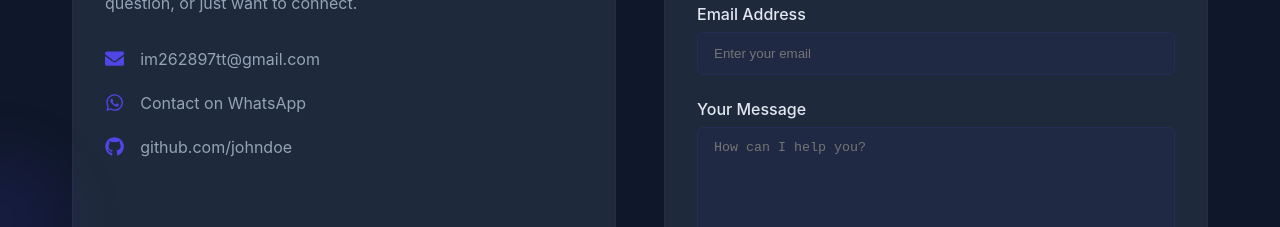
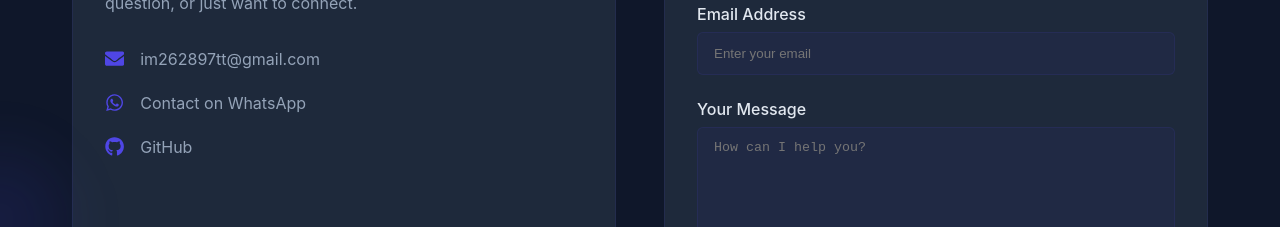
Before and after one commit to immustafa37/mustafa-portfolio, a React (Create React App) app: page / in a window 1280 px wide. Shown: the part 3460-3687 px from the top of the page. Built offline with nearby package versions, Linux system fonts and the light colour scheme.

Commit message:
added github link, email and whatsapp number for contact

```diff
--- a/src/components/ContactSection/ContactSection.js
+++ b/src/components/ContactSection/ContactSection.js
@@ -36,7 +36,6 @@ const ContactSection = () => {
 
     setIsSubmitting(true);
 
-    // Simulate API call
     setTimeout(() => {
       setIsSubmitting(false);
       setIsSubmitted(true);
@@ -63,7 +62,7 @@ const ContactSection = () => {
                 <span>im262897tt@gmail.com</span>
               </div>
               <a
-                href="https://wa.me/923001234567"
+                href="https://wa.me/923496807311"
                 target="_blank"
                 rel="noopener noreferrer"
                 className="detail-item"
@@ -72,13 +71,13 @@ const ContactSection = () => {
                 <span>Contact on WhatsApp</span>
               </a>
               <a
-                href="https://github.com/johndoe"
+                href="https://github.com/immustafa37"
                 target="_blank"
                 rel="noopener noreferrer"
                 className="detail-item"
               >
                 <FaGithub className="detail-icon" />
-                <span>github.com/johndoe</span>
+                <span>GitHub</span>
               </a>
             </div>
           </div>
```
